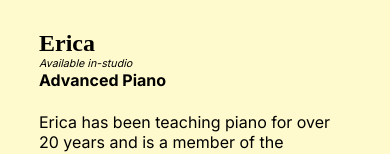
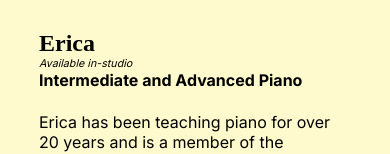
Before and after one commit to robecampbelljr/cms, a Next.js app: page /about-us in a window 390 px wide. Shown: the part 814-968 px from the top of the page. Built offline with nearby package versions, Linux system fonts and the light colour scheme.

Commit message:
-about-us/page.tsx -> --Robert Campbell (beginning piano, voice, saxophone) --Erica Campbell (intermediate and advanced piano)
-new-student/page.tsx ->
--If selected “in-home travel” under traveling teacher message, added traveling fee message

```diff
--- a/src/app/about-us/page.tsx
+++ b/src/app/about-us/page.tsx
@@ -23,7 +23,7 @@ const aboutus = () => {
           <div className="bio">
             <h3 id="erica" className="cursive">Erica</h3>
             <h6><i>Available in-studio</i></h6>
-            <h4>Advanced Piano</h4>
+            <h4>Intermediate and Advanced Piano</h4>
             <p>{ericaBio}</p>
             <p>{ericaBio2}</p>
           </div>
```
Also changed, not shown: src/app/new-student/page.tsx (+8 -1 lines).
